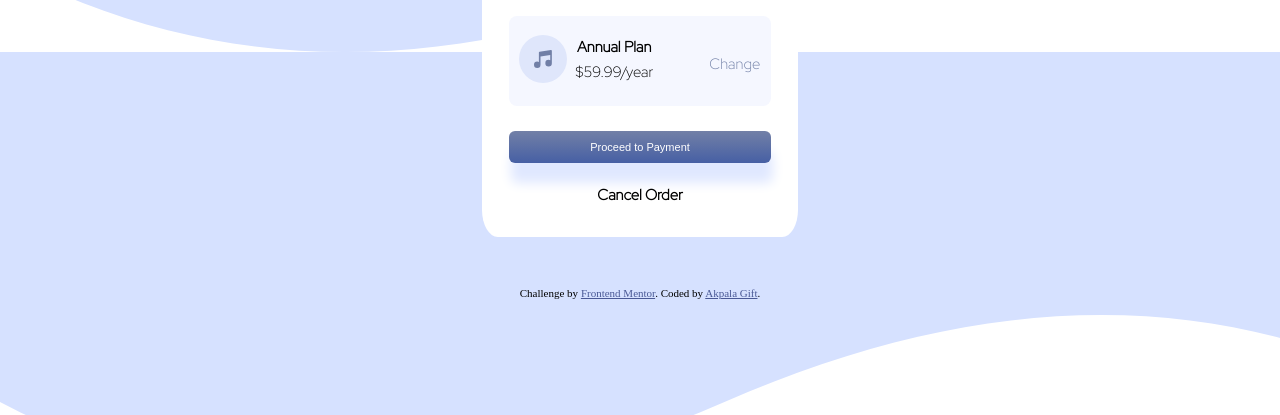
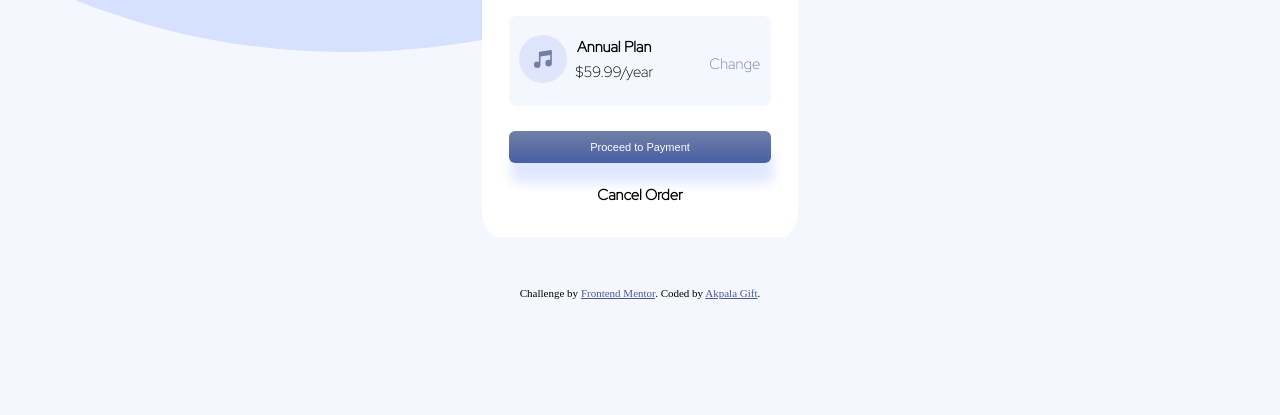
Before and after one commit to GiftAkpala/order-summary-card, a plain HTML site: page index.html in a window 1280 px wide. Shown: the part 385-800 px from the top of the page. Drawn offline with Linux system fonts and the light colour scheme.

Commit message:
Update style.css

```diff
--- a/style.css
+++ b/style.css
@@ -22,8 +22,9 @@ p.info {
   box-sizing: border-box;
   box-shadow: black;
 }
-body {
-  background-image: url("../images/pattern-background-desktop.svg");
+body {background-color: hsl(225, 100%, 98%);
+  background-image: url(./images/pattern-background-desktop.svg);
+  background-repeat: no-repeat;
 }
 .illustration-hero {
   text-align: center;
```
